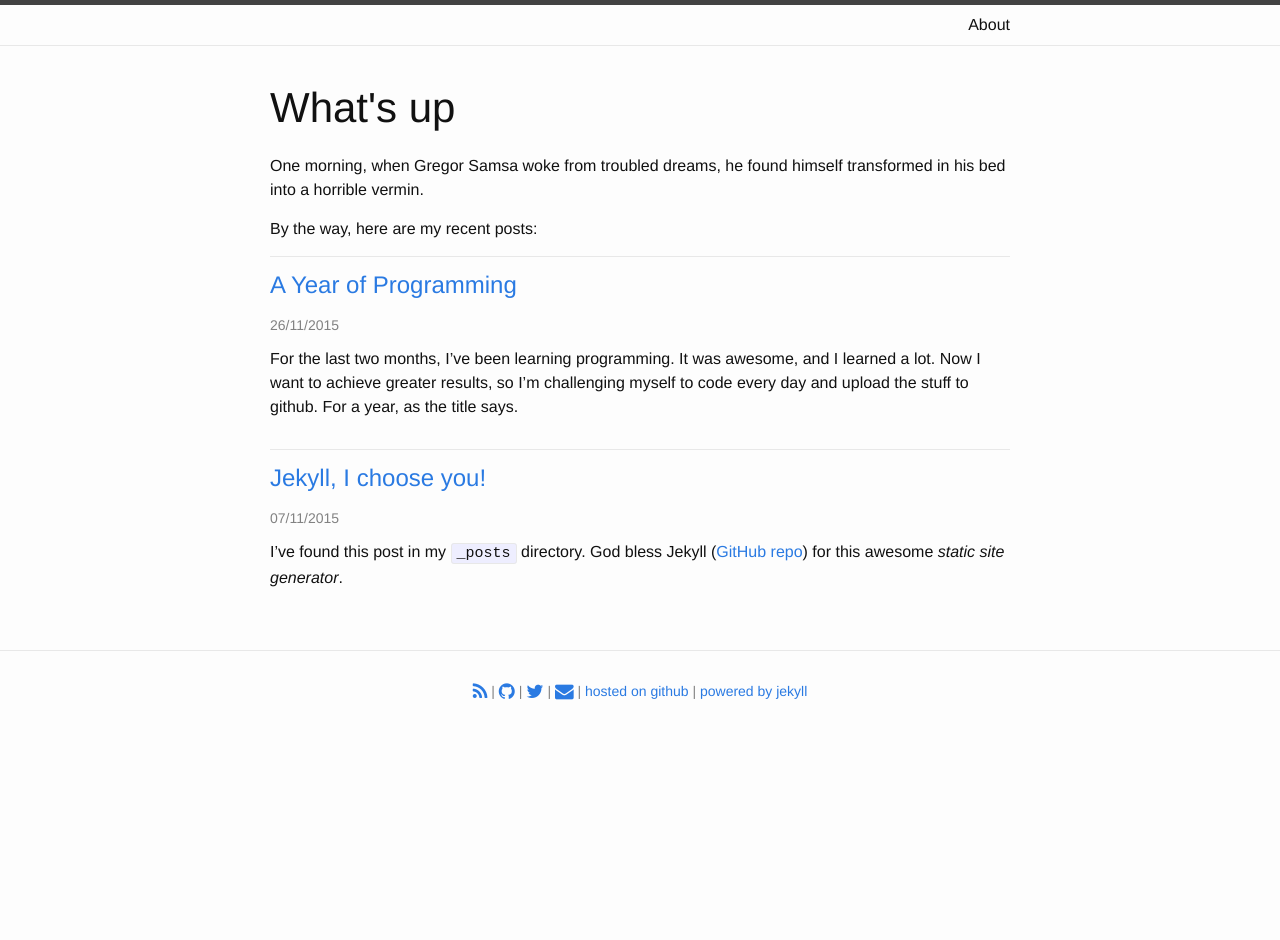
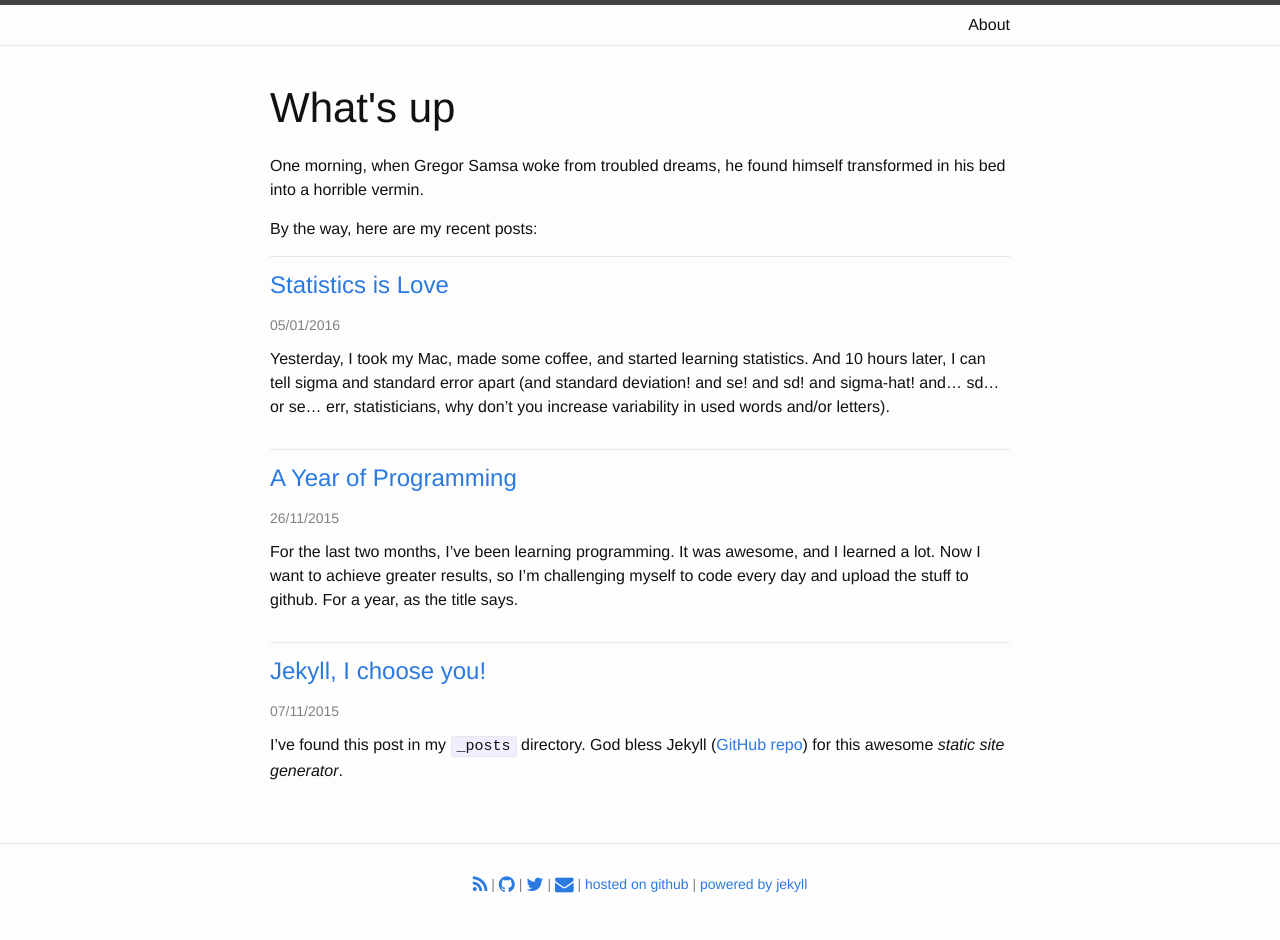
Before and after one commit to demidovakatya/demidovakatya.github.io, a Jekyll site: the page built from index.html, in a window 1280 px wide. Built offline with Jekyll 4.4.1, drawn with Linux system fonts in a browser that asks for light colours; nearby versions of some CDN libraries; before the commit the page ends 900 px from its top, so only the background shows below that.

Commit message:
added stuff

```diff
--- a/_posts/2015-12-31-2015-summary.markdown
+++ b/_posts/2015-12-31-2015-summary.markdown
@@ -20,7 +20,6 @@ Yeah, no work, no need to wake up early, no need to write reports or go outside.
 — I have all time in the world and I **must** spend it.
 
 Again, this was a really existential thought, or feeling, or insight. And this is how I've been feeling since that day – I have my whole life and zero ideas how to deal with it.
-
 
 ## :s
 
--- /dev/null
+++ b/_posts/2016-01-05-statistics-is-love.markdown
@@ -0,0 +1,16 @@
+---
+layout: post
+title:  "Statistics is Love"
+published: true
+
+---
+
+Yesterday, I took my Mac, made some coffee, and started learning statistics. And 10 hours later, I can tell sigma and standard error apart (and standard deviation! and se! and sd! and sigma-hat! and... sd... or se... err, statisticians, why don't you increase variability in used words and/or letters).
+
+List of nice courses:
+
+* [Intro to Descriptive Statistics](https://www.udacity.com/course/intro-to-descriptive-statistics--ud827) and
+* [Intro to Inferential Statistics](https://www.udacity.com/course/intro-to-inferential-statistics--ud201) on Udacity. These courses can be understood by anyone – kids, newborns, cats, slow and dumb people, lazy people, those who are allergic to formulas with `sqrt()` in the denominator… it's very comprehensible, really.
+* [Basic Statistics](https://www.coursera.org/learn/basic-statistics/home/welcome) is more compelling, especially after descriptive statistics.
+
+That's all by now, actually. These three are very helpful for anyone who can't put all that statistics into mind!
```
